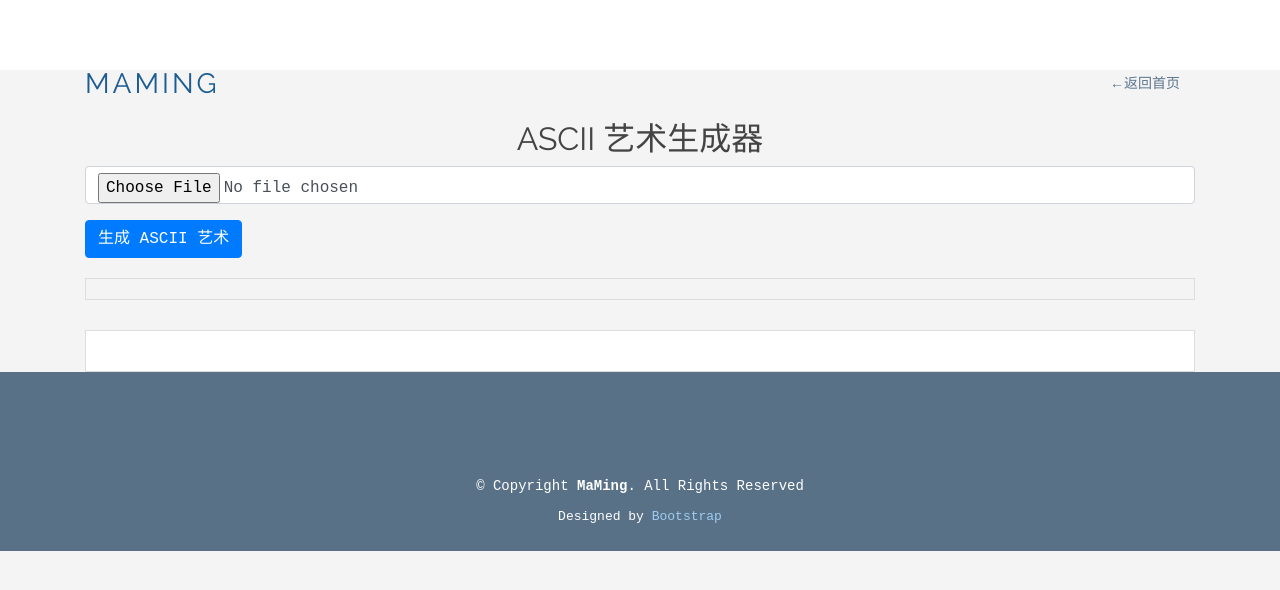
After one commit to FanZDStar/ChartCloudRepo, a Flask app: page /ASCII in a window 1280 px wide. The commit adds this page. Shown: the top 590 px of the page. Run offline with Flask 3, Linux system fonts and the light colour scheme; some libraries are stand-ins or nearby versions.

Commit message:
Add some tools
集成了ASCII码艺术生成器和定位小工具，还挺好玩的。

```diff
--- a/app.py
+++ b/app.py
@@ -2,7 +2,7 @@
 Author: ourEDA MaMing
 Date: 2024-10-24 00:15:31
 LastEditors: ourEDA MaMing
-LastEditTime: 2024-12-01 13:56:54
+LastEditTime: 2024-12-02 10:10:21
 FilePath: \ChartCloudRepo\app.py
 Description: 李猴啊
 
@@ -296,6 +296,14 @@ def like_review(review_id):
 def preview():
     return render_template('preview.html')
 
+@app.route("/location")
+def location():
+    return render_template('location.html')
+
+@app.route("/ASCII")
+def ASCII():
+    return render_template("ASCII.html")
+
 
 if __name__ == '__main__':
     app.run(debug=True)
--- /dev/null
+++ b/templates/ASCII.html
@@ -0,0 +1,184 @@
+<!DOCTYPE html>
+<html lang="zh">
+
+<head>
+    <meta charset="utf-8">
+    <meta content="width=device-width, initial-scale=1.0" name="viewport">
+    <title>豆瓣电影数据分析网</title>
+    <meta content="" name="description">
+    <meta content="" name="keywords">
+
+    <!-- Favicons -->
+    <link href="../static/assets/img/favicon.png" rel="icon">
+    <link href="../static/assets/img/apple-touch-icon.png" rel="apple-touch-icon">
+
+    <!-- Google Fonts -->
+    <link href="https://fonts.googleapis.com/css?family=Open+Sans:300,300i,400,400i,600,600i,700,700i|Raleway:300,300i,400,400i,600,600i,700,700i,900" rel="stylesheet">
+
+    <!-- Vendor CSS Files -->
+    <link href="../static/assets/vendor/bootstrap/css/bootstrap.min.css" rel="stylesheet">
+    <link href="../static/assets/vendor/icofont/icofont.min.css" rel="stylesheet">
+    <link href="../static/assets/vendor/boxicons/css/boxicons.min.css" rel="stylesheet">
+    <link href="../static/assets/vendor/aos/aos.css" rel="stylesheet">
+
+    <!-- Template Main CSS File -->
+    <link href="../static/assets/css/style.css" rel="stylesheet">
+
+    <!-- Leaflet CSS for OpenStreetMap -->
+    <link rel="stylesheet" href="https://unpkg.com/leaflet/dist/leaflet.css" />
+
+    <style>
+        /* 设置背景和字体颜色 */
+        body {
+            background-color: #f4f4f4;
+            font-family: "Courier New", monospace;
+        }
+
+        .container {
+            margin-top: 50px;
+        }
+
+        #ascii-art {
+            white-space: pre-wrap;
+            font-size: 6px;
+            line-height: 8px;
+            background-color: #fff;
+            padding: 20px;
+            border: 1px solid #ddd;
+            margin-top: 30px;
+        }
+
+        .upload-section {
+            margin-bottom: 20px;
+        }
+
+        #image-preview {
+            margin-top: 20px;
+            max-width: 100%;
+            border: 1px solid #ddd;
+            padding: 10px;
+        }
+    </style>
+</head>
+
+<body>
+
+    <!-- ======= Header ======= -->
+    <header id="header">
+        <div class="container">
+            <div class="logo float-left">
+                <h1 class="text-light"><a href="index.html"><span>MaMing</span></a></h1>
+            </div>
+            <nav class="nav-menu float-right d-none d-lg-block">
+                <ul>
+                    <li><a href="/index">←返回首页</a></li>
+                </ul>
+            </nav>
+        </div>
+    </header>
+
+    <!-- ======= ASCII 艺术生成器 ======= -->
+    <div class="container">
+        <h2 class="text-center">ASCII 艺术生成器</h2>
+
+        <!-- 图像上传区 -->
+        <div class="upload-section">
+            <input type="file" id="image-upload" accept="image/*" class="form-control">
+            <button id="generate-btn" class="btn btn-primary mt-3">生成 ASCII 艺术</button>
+        </div>
+
+        <!-- 图像预览 -->
+        <div id="image-preview"></div>
+
+        <!-- 显示 ASCII 艺术 -->
+        <div id="ascii-art"></div>
+    </div>
+
+    <!-- ======= Footer ======= -->
+    <footer id="footer" class="text-center py-4">
+        <div class="container">
+            <div class="copyright">
+                &copy; Copyright <strong><span>MaMing</span></strong>. All Rights Reserved
+            </div>
+            <div class="credits">
+                Designed by <a href="https://bootstrapmade.com/">Bootstrap</a>
+            </div>
+        </div>
+    </footer>
+
+    <a href="#" class="back-to-top"><i class="icofont-simple-up"></i></a>
+
+    <!-- Vendor JS Files -->
+    <script src="../static/assets/vendor/jquery/jquery.min.js"></script>
+    <script src="../static/assets/vendor/bootstrap/js/bootstrap.bundle.min.js"></script>
+    <script src="../static/assets/vendor/aos/aos.js"></script>
+
+    <!-- ASCII 艺术生成器的 JavaScript -->
+    <script>
+        // 定义 ASCII 字符集（从暗到亮）
+        const asciiChars = "@#S%?*+;:,. ";
+
+        // 处理图像并生成 ASCII 艺术
+        function generateAsciiArt(imageData) {
+            const width = imageData.width;
+            const height = imageData.height;
+            let asciiArt = '';
+
+            for (let y = 0; y < height; y += 6) { // 每6个像素处理一行
+                let line = '';
+                for (let x = 0; x < width; x += 3) { // 每3个像素处理一列
+                    const pixelIndex = (y * width + x) * 4;
+                    const r = imageData.data[pixelIndex];
+                    const g = imageData.data[pixelIndex + 1];
+                    const b = imageData.data[pixelIndex + 2];
+                    const brightness = 0.3 * r + 0.59 * g + 0.11 * b; // 使用亮度公式计算灰度值
+                    const charIndex = Math.floor(brightness / 255 * (asciiChars.length - 1));
+                    line += asciiChars[charIndex]; // 选择合适的 ASCII 字符
+                }
+                asciiArt += line + '\n';
+            }
+            return asciiArt;
+        }
+
+        // 上传图像并显示预览
+        document.getElementById('image-upload').addEventListener('change', function (event) {
+            const file = event.target.files[0];
+            if (file) {
+                const img = new Image();
+                img.src = URL.createObjectURL(file);
+                img.onload = function () {
+                    const canvas = document.createElement('canvas');
+                    const ctx = canvas.getContext('2d');
+                    canvas.width = img.width;
+                    canvas.height = img.height;
+                    ctx.drawImage(img, 0, 0);
+                    document.getElementById('image-preview').innerHTML = '<img src="' + img.src + '" class="img-fluid">';
+                };
+            }
+        });
+
+        // 点击生成 ASCII 艺术
+        document.getElementById('generate-btn').addEventListener('click', function () {
+            const img = document.querySelector('#image-preview img');
+            if (img) {
+                const canvas = document.createElement('canvas');
+                const ctx = canvas.getContext('2d');
+                canvas.width = img.width;
+                canvas.height = img.height;
+                ctx.drawImage(img, 0, 0);
+
+                const imageData = ctx.getImageData(0, 0, canvas.width, canvas.height);
+                const asciiArt = generateAsciiArt(imageData);
+                document.getElementById('ascii-art').textContent = asciiArt;
+            } else {
+                alert("请先上传一张图片！");
+            }
+        });
+    </script>
+
+    <!-- Template Main JS File -->
+    <script src="../static/assets/js/main.js"></script>
+
+</body>
+
+</html>
--- a/templates/index.html
+++ b/templates/index.html
@@ -191,6 +191,8 @@
               <li><i class="bx bx-chevron-right"></i> <a href="team">团队</a></li>
               <li><i class="bx bx-chevron-right"></i> <a href="/WordCloudTool">词云小工具</a></li>
               <li><i class="bx bx-chevron-right"></i> <a href="/preview">MarkDown在线预览</a></li>
+              <li><i class="bx bx-chevron-right"></i> <a href="/location">获取实时位置</a></li>
+              <li><i class="bx bx-chevron-right"></i> <a href="/ASCII">ASCII艺术生成器</a></li>
             </ul>
           </div>
 
```
Also changed, not shown: templates/location.html (added, +161 -0 lines).
